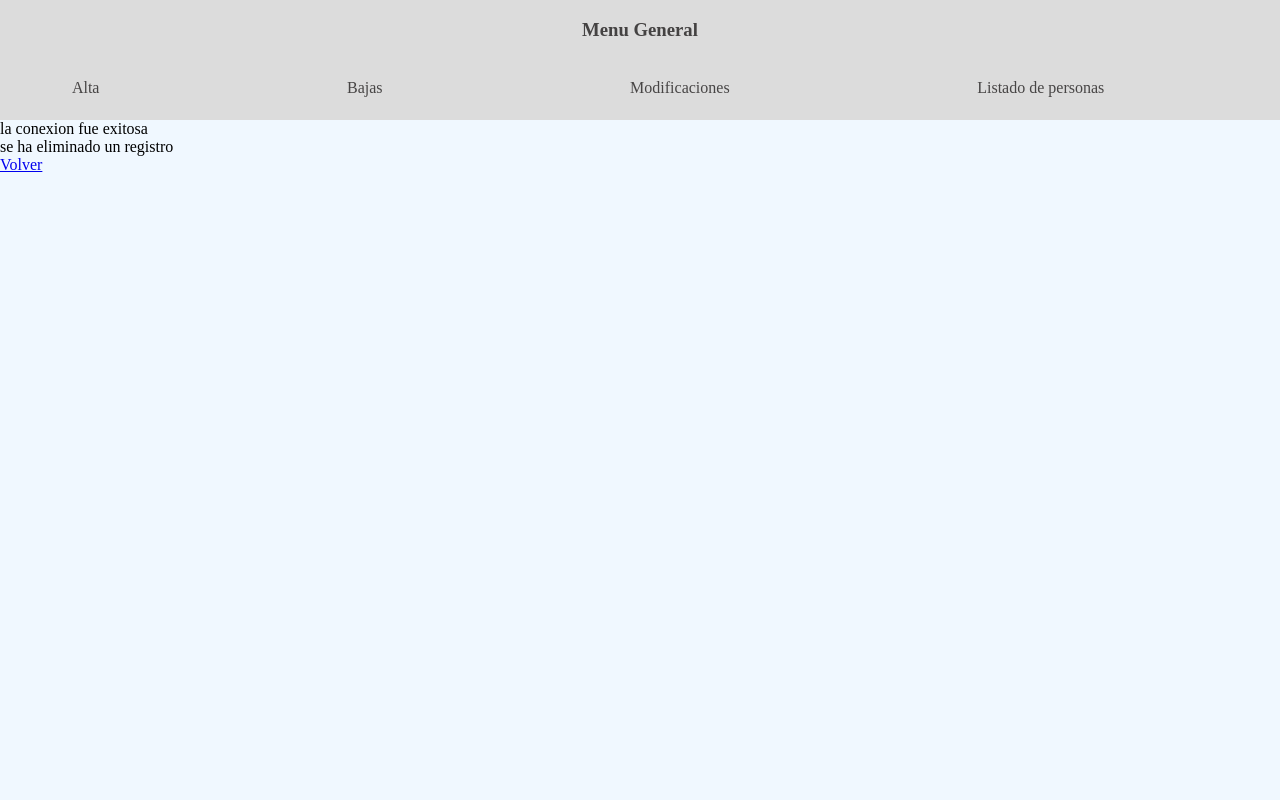
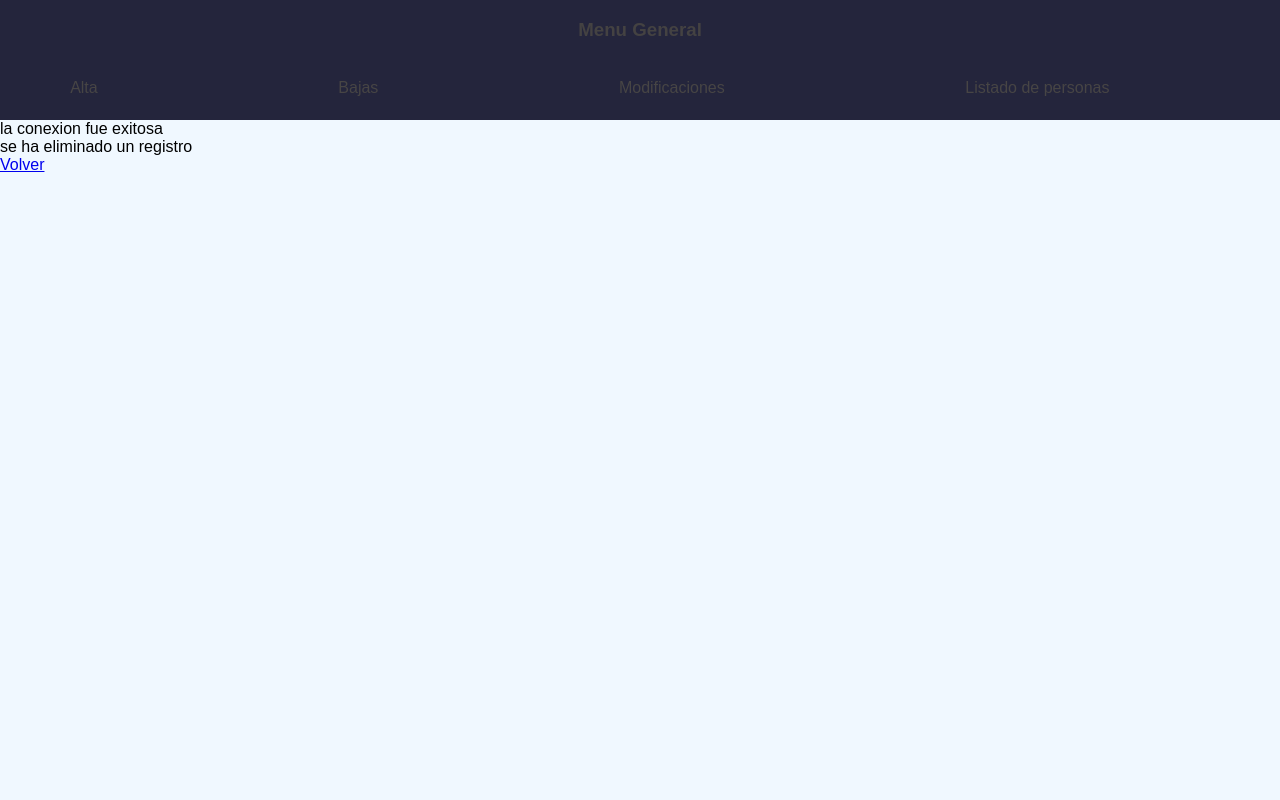
Before and after one commit to DylCraXs/DylCraXs, a PHP site: page /bajas.php in a window 1280 px wide. Run offline with PHP 8.4, Linux system fonts and the light colour scheme; data that the repository does not hold is empty.

Commit message:
Update menu.css

```diff
--- a/css/menu.css
+++ b/css/menu.css
@@ -2,30 +2,39 @@ body{
     margin: 0;
     padding: 0;
     background-color: aliceblue;
+    font-family: 'Lexend', sans-serif;
+    display: flex;
+    flex-direction: column;
+}
+
+.titulo{
+    background-color: #24253c;
 }
 
 .header{
     display: flex;
     flex-direction: column;
-    background-color: gainsboro;
+    background-color: #24253c;
     height: 120px;
 }
 
 .titulo{
     text-align: center;
     color: rgb(68, 66, 66);
+    font-family: 'Lexend', sans-serif;
 }
 
 .menu{
     display: flex;
     justify-content: space-around;
+    background-color: #24253c;
 }
 
 .menu a{
     text-decoration: none;
     padding: 10px;
     color: rgb(71, 69, 69);
-    background-color: gainsboro;
+    background-color: #24253c;
     margin: 10px;
 }
 
```
